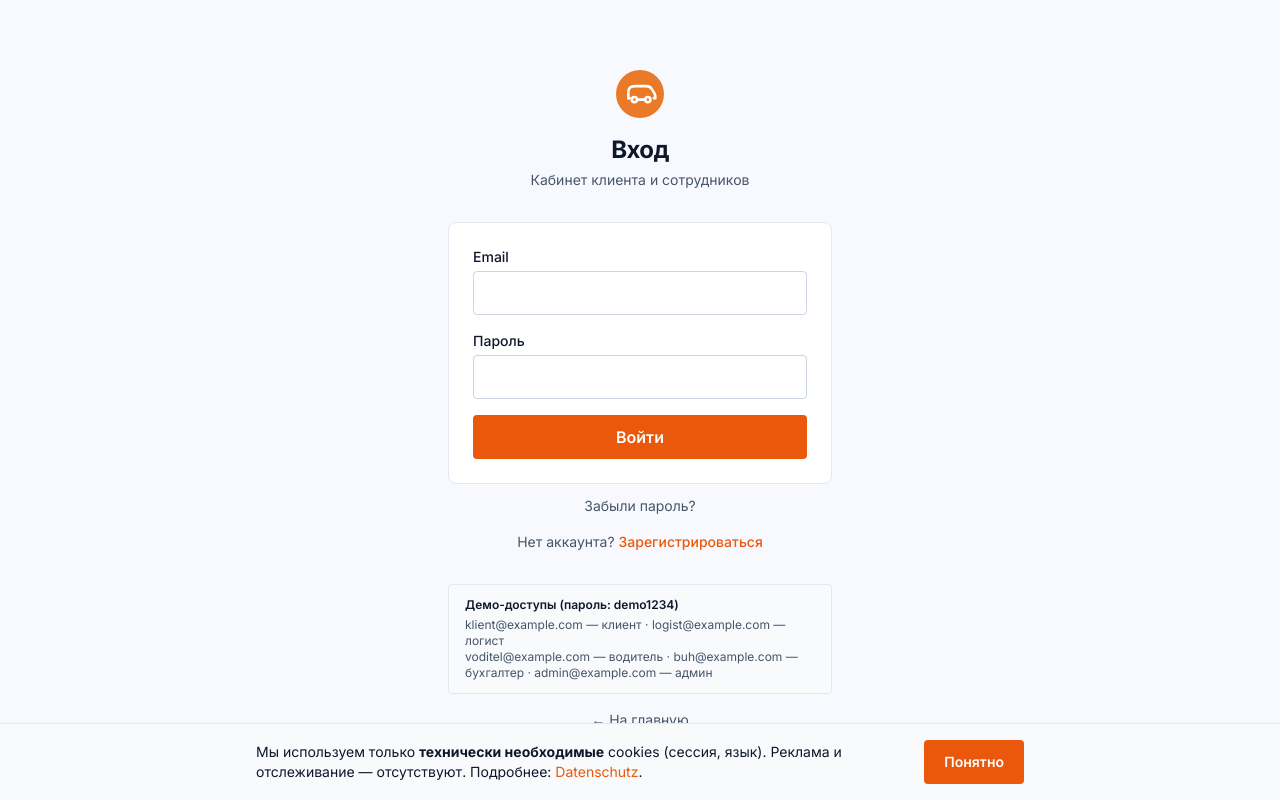
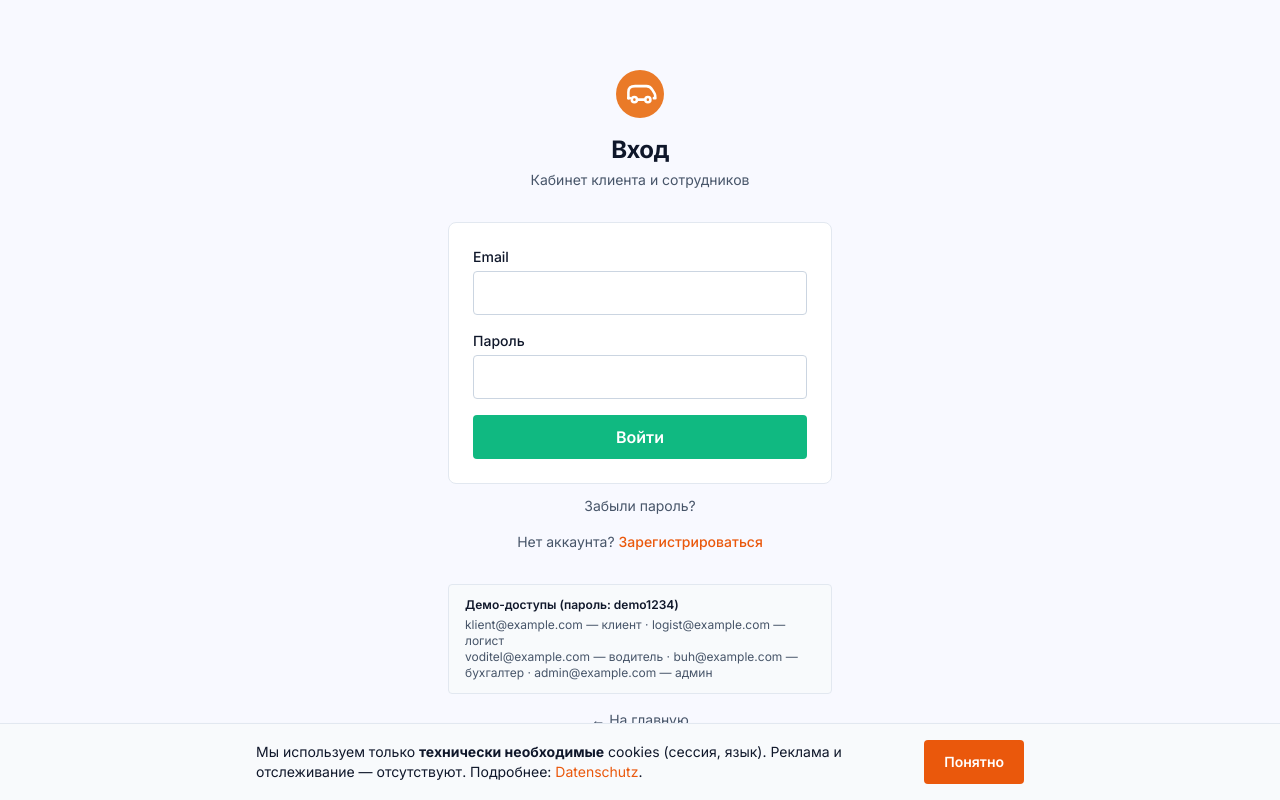
Before and after one commit to Tor2024/Umzug, a Next.js app: page /login in a window 1280 px wide. Built offline with nearby package versions, Linux system fonts and the light colour scheme.

Commit message:
feat(ui): green login buttons - header link and login submit (RU+DE)

```diff
--- a/src/app/de/login/page.tsx
+++ b/src/app/de/login/page.tsx
@@ -79,7 +79,7 @@ export default async function LoginPageDe({
             <input id="password" name="password" type="password" required autoComplete="current-password"
               className="input-base" />
           </div>
-          <button type="submit" className="btn btn-primary w-full min-w-16">{T.submit}</button>
+          <button type="submit" className="btn btn-trust w-full min-w-16">{T.submit}</button>
         </form>
 
         <p className="mt-3 text-center text-sm">
--- a/src/app/globals.css
+++ b/src/app/globals.css
@@ -69,6 +69,16 @@
 .btn-primary {
   background: var(--color-accent);
   color: #fff;
+}
+.btn-trust {
+  background: var(--color-trust);
+  color: #fff;
+}
+.btn-trust:hover:not(:disabled) {
+  background: #059669;
+}
+.btn-trust:disabled:hover {
+  background: var(--color-trust);
 }
 .btn-primary:hover:not(:disabled) {
   background: var(--color-accent-hover);
--- a/src/app/login/page.tsx
+++ b/src/app/login/page.tsx
@@ -61,7 +61,7 @@ export default async function LoginPage({
             <input id="password" name="password" type="password" required autoComplete="current-password"
               className="input-base" />
           </div>
-          <button type="submit" className="btn btn-primary w-full">Войти</button>
+          <button type="submit" className="btn btn-trust w-full">Войти</button>
         </form>
 
         <p className="mt-3 text-center text-sm">
--- a/src/components/site-chrome.tsx
+++ b/src/components/site-chrome.tsx
@@ -20,7 +20,7 @@ export function SiteHeader({ locale = "ru" }: { locale?: "ru" | "de" }) {
           <Link href={`${p("/")}#kak`} className="hidden overflow-wrap-anywhere px-2 py-2 hover:text-accent sm:inline">{T.how}</Link>
           <Link href={`${p("/")}#uslugi`} className="hidden overflow-wrap-anywhere px-2 py-2 hover:text-accent sm:inline">{T.services}</Link>
           <LocaleSwitch current={locale} />
-          <Link href={p("/login")} className="min-w-16 px-2 py-2 text-center hover:text-accent">{T.login}</Link>
+          <Link href={p("/login")} className="btn btn-trust h-10 min-w-16 px-4 text-center">{T.login}</Link>
           <Link href={p("/calc")} className="btn btn-primary h-10 min-w-28 px-4 text-center">{T.calc}</Link>
         </nav>
       </div>
```
